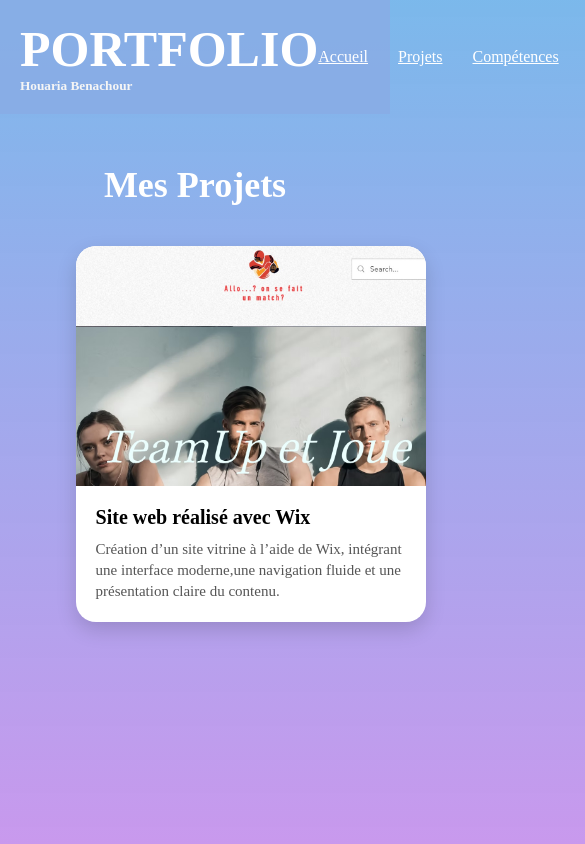
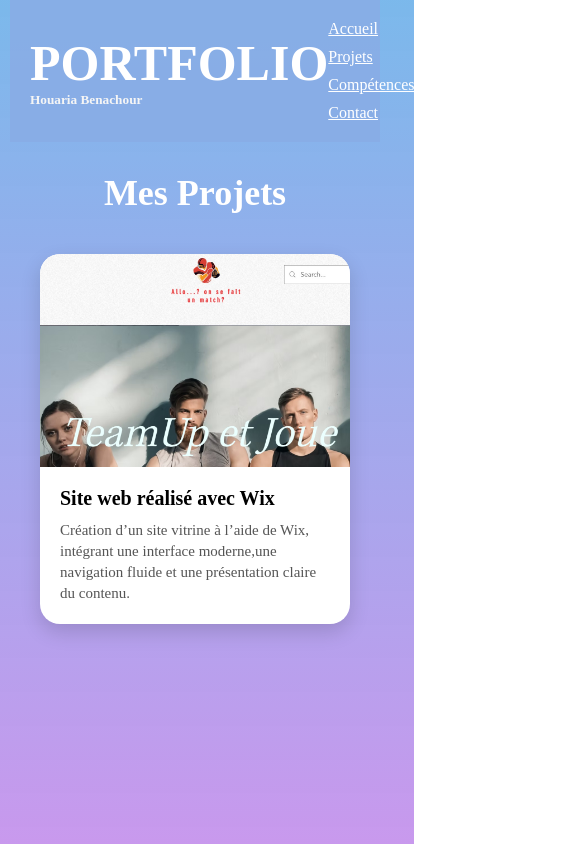
Before and after one commit to houaria91/portfoliobenachour, a plain HTML site: page projets.html in a window 390 px wide. Shown: the top 844 px of the page, 585 px wide, since content can reach past the window. Drawn offline with Linux system fonts and the light colour scheme.

Commit message:
Update stylesprojets.css

```diff
--- a/stylesprojets.css
+++ b/stylesprojets.css
@@ -98,3 +98,40 @@ a{
     text-decoration: none;
     color: inherit;
 }
+/*pour téléphone*/
+    /* Pour les écrans <= 768px (tablettes et mobiles) */
+@media screen and (max-width: 768px) {
+  body {
+    padding: 0 10px;
+  }
+
+  .section-projets, .contact-section, .section-competences, .presentation, .slide2 {
+    padding: 20px;
+    margin: 10px;
+  }
+
+  .disposition, .slide2 {
+    flex-direction: column;  /* empile les éléments verticalement */
+    align-items: center;
+    gap: 15px;
+  }
+
+  .logos, .logos-competences {
+    justify-content: center;
+    flex-wrap: wrap;
+  }
+
+  .carte-projet {
+    width: 100%;  /* s'adapte à la largeur de l'écran */
+  }
+
+  img {
+    max-width: 100%;
+    height: auto;
+  }
+
+  .header-right {
+    flex-direction: column;
+    gap: 10px;
+  }
+}
```
